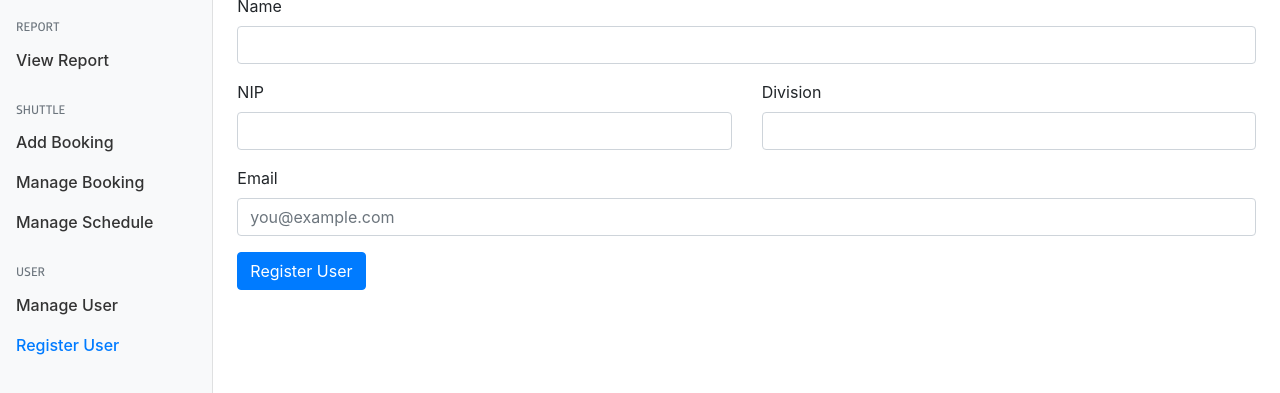
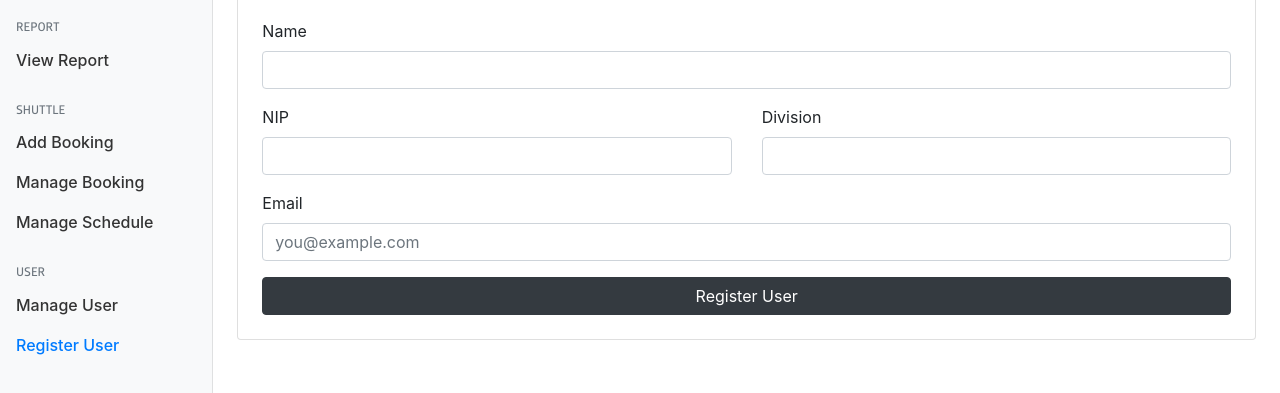
Before and after one commit to Yoverina/Ejhail, a plain HTML site: page registration.html in a window 1280 px wide. Shown: the part 133-526 px from the top of the page. Drawn offline with nearby package versions, Linux system fonts and the light colour scheme.

Commit message:
Fixing form design

```diff
--- a/registration.html
+++ b/registration.html
@@ -64,7 +64,7 @@
                 <div class="d-flex justify-content-between flex-wrap flex-md-nowrap align-items-center pb-2 mb-3 border-bottom">
                     <h2>Register User</h2>
                 </div>
-                <form class="needs-validation" novalidate>
+                <form class="needs-validation card p-4" novalidate>
                     <div class="mb-3">
                         <label for="name">Name</label>
                         <input type="text" class="form-control" id="name" placeholder="">
@@ -95,7 +95,7 @@
                             Please enter a valid email address for shipping updates.
                         </div>
                     </div>
-                    <button class="btn btn-primary" type="submit">Register User</button>
+                    <button class="btn btn-dark" type="submit">Register User</button>
                 </form>
             </main>
         </div>
```
Also changed, not shown: booking.html (+2 -2 lines).
